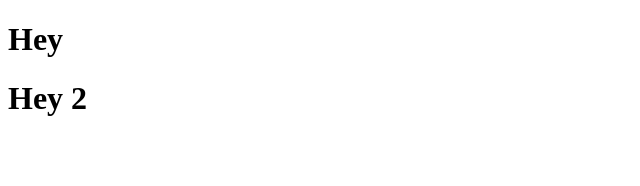
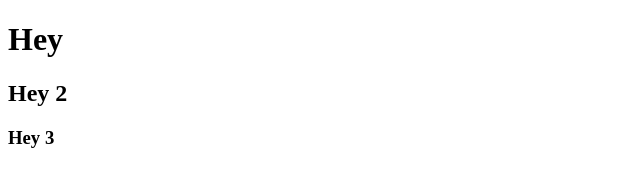
Before and after one commit to NoyBareket/idfProject, a plain HTML site: page index.html in a window 1280 px wide. Shown: the whole page, without its empty margins (0-640 px from the left). Drawn offline with Linux system fonts and the light colour scheme.

Commit message:
one more

```diff
--- a/index.html
+++ b/index.html
@@ -8,6 +8,7 @@
   </head>
   <body>
     <h1>Hey</h1>
-    <h1>Hey 2</h1>
+    <h2>Hey 2</h2>
+    <h3>Hey 3</h3>
   </body>
 </html>
```
